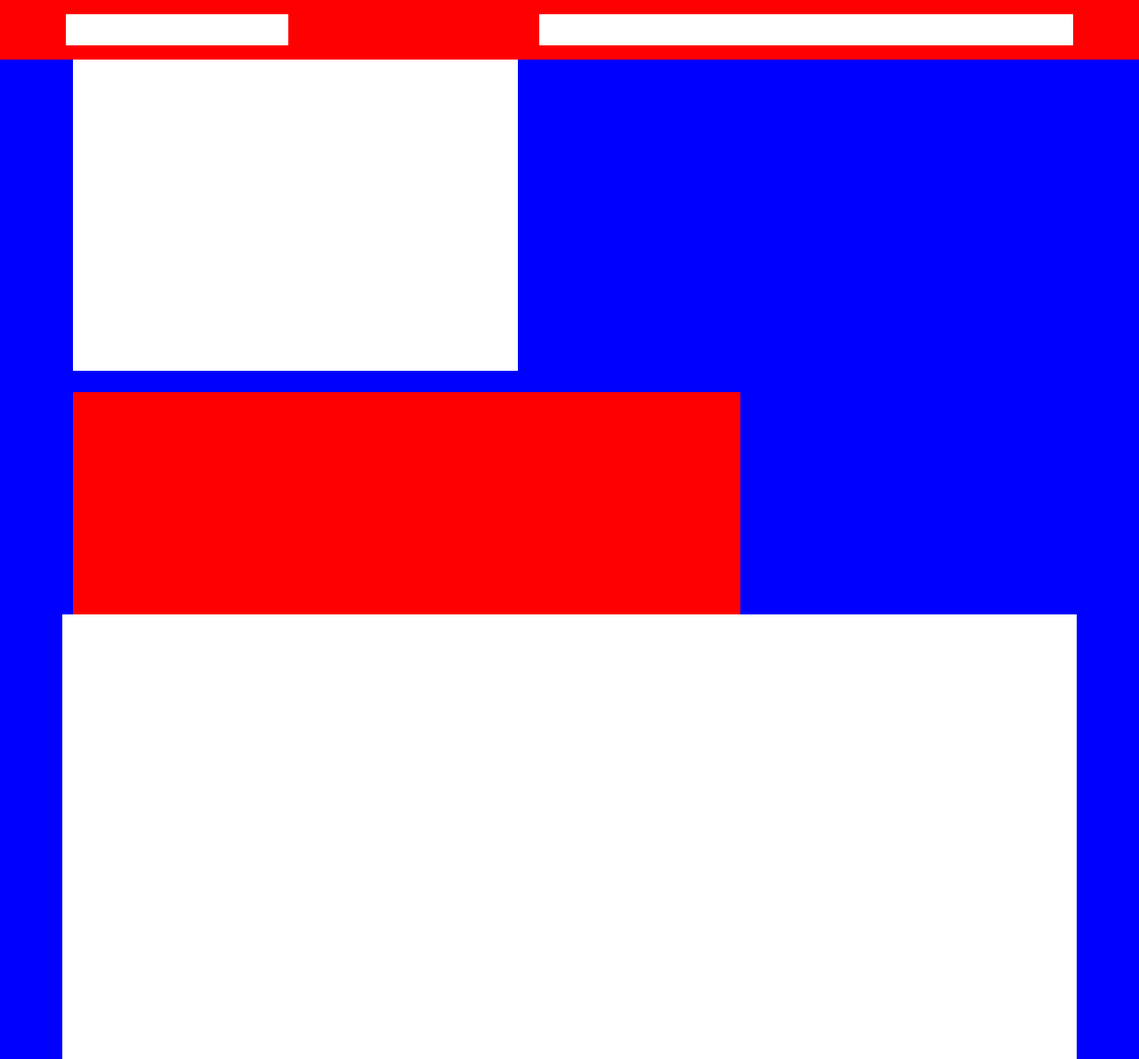
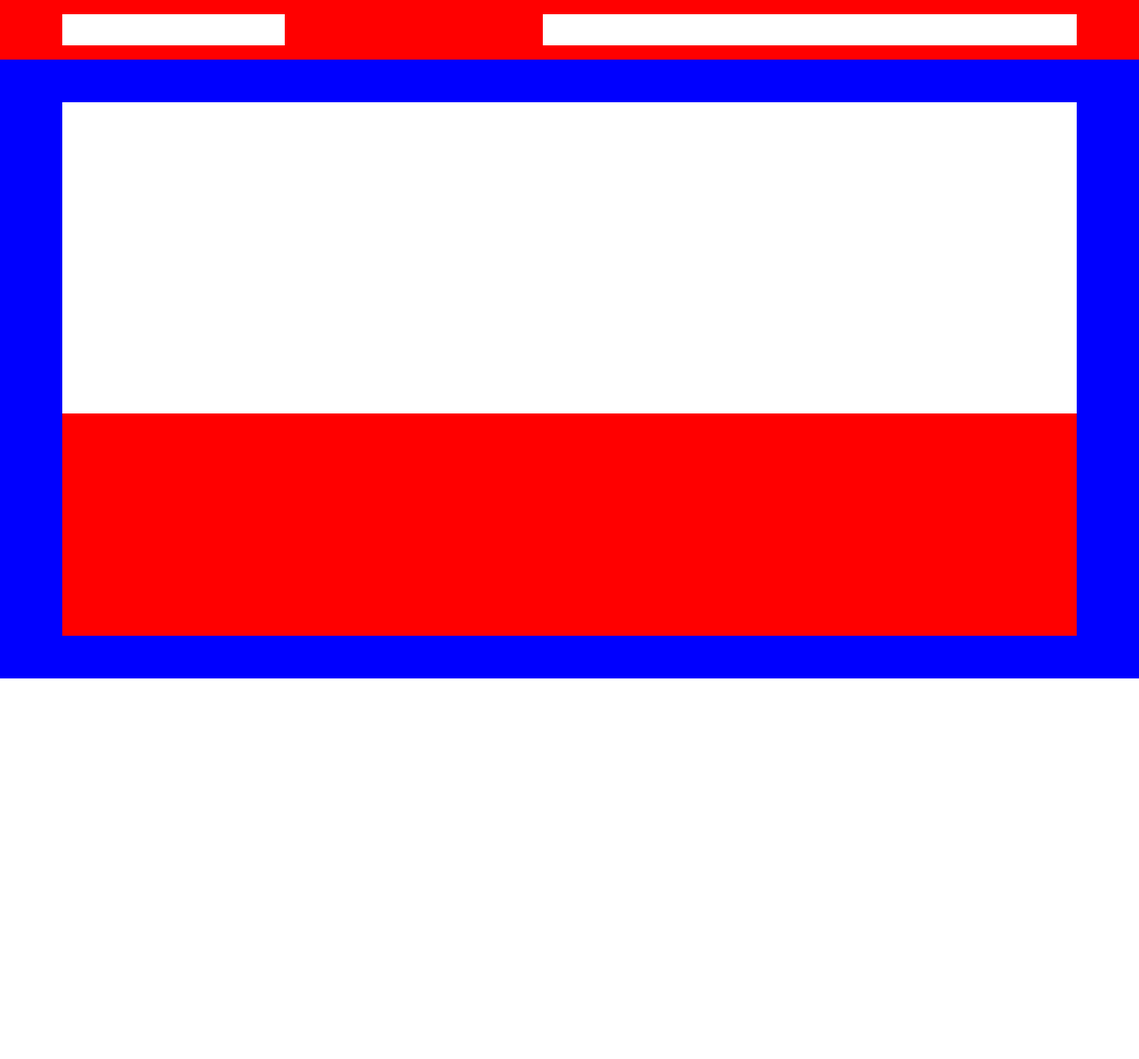
Before and after one commit to manuelgaleone/html-css-bootstrap-freelancer, a plain HTML site: page index.html in a window 1280 px wide. Shown: the whole page at 89% size. After the commit the page ends 800 px from the top, so only its background shows below. Drawn offline with nearby package versions, Linux system fonts and the light colour scheme.

Commit message:
Fixed cover section and header margins

```diff
--- a/css/style.css
+++ b/css/style.css
@@ -1,24 +1,4 @@
-/*Common Settings*/
-/*
-* {
-    margin: 0;
-    padding: 0;
-    box-sizing: border-box;
-}
-*/
-
-.debug {
-    height: 100px;
-    background-color: bisque;
-    border: 1px solid red;
-}
-
 /*General Settings*/
-.container_80 {
-    margin: 0 auto;
-    max-width: 1140px;
-}
-
 .d_flex {
     display: flex;
 }
@@ -28,10 +8,6 @@
 }
 
 /*Header*/
-.main_header {
-    background-color: red;
-
-}
 
 .logo {
     background-color: white;
@@ -54,19 +30,16 @@
     background-color: blue;
 }
 
+.bg_red {
+    background-color: red;
+}
+
 .avatar_image {
     background-color: white;
     height: 350px;
-    width: 500px;
 }
 
 .cover_texts {
     background-color: red;
     height: 250px;
-    width: 750px;
 }
-
-.portfolio_container {
-    background-color: white;
-    height: 500px;
-}
--- a/index.html
+++ b/index.html
@@ -12,8 +12,8 @@
   <body>
 
     <!--Header-->
-    <header class="main_header">
-        <div class="header_elements container p-3">
+    <header class="bg_red">
+        <div class="header_elements container py-3">
             <div class="row justify-content-between">
                 <div class="col-4 logo">
 
@@ -28,24 +28,19 @@
 
     <!--Main-->
     <main class="main_container bg_blue">
-        <!-- <div class="cover_section p-3 bg_blue"> -->
-            <div class="container">
-                <div class="row">
-                    <div class="col-12">
-                        <div class="avatar_image">
+        <div class="cover_section container">
+            <div class="cover_elements">
+                <div class="row py-5">
+                    <div class="col-12 avatar_image">
 
-                        </div>
-                        <div class="cover_texts mt-4">
+                    </div>
+                    <div class="col-12 cover_texts">
 
-                        </div>
                     </div>
                 </div>
+            </div>
+        </div>
 
-            </div>
-        <!-- </div> -->
-        <div class="container portfolio_container container_80">
-
-        </div>
     </main>
     <!--//Main-->
 
```
